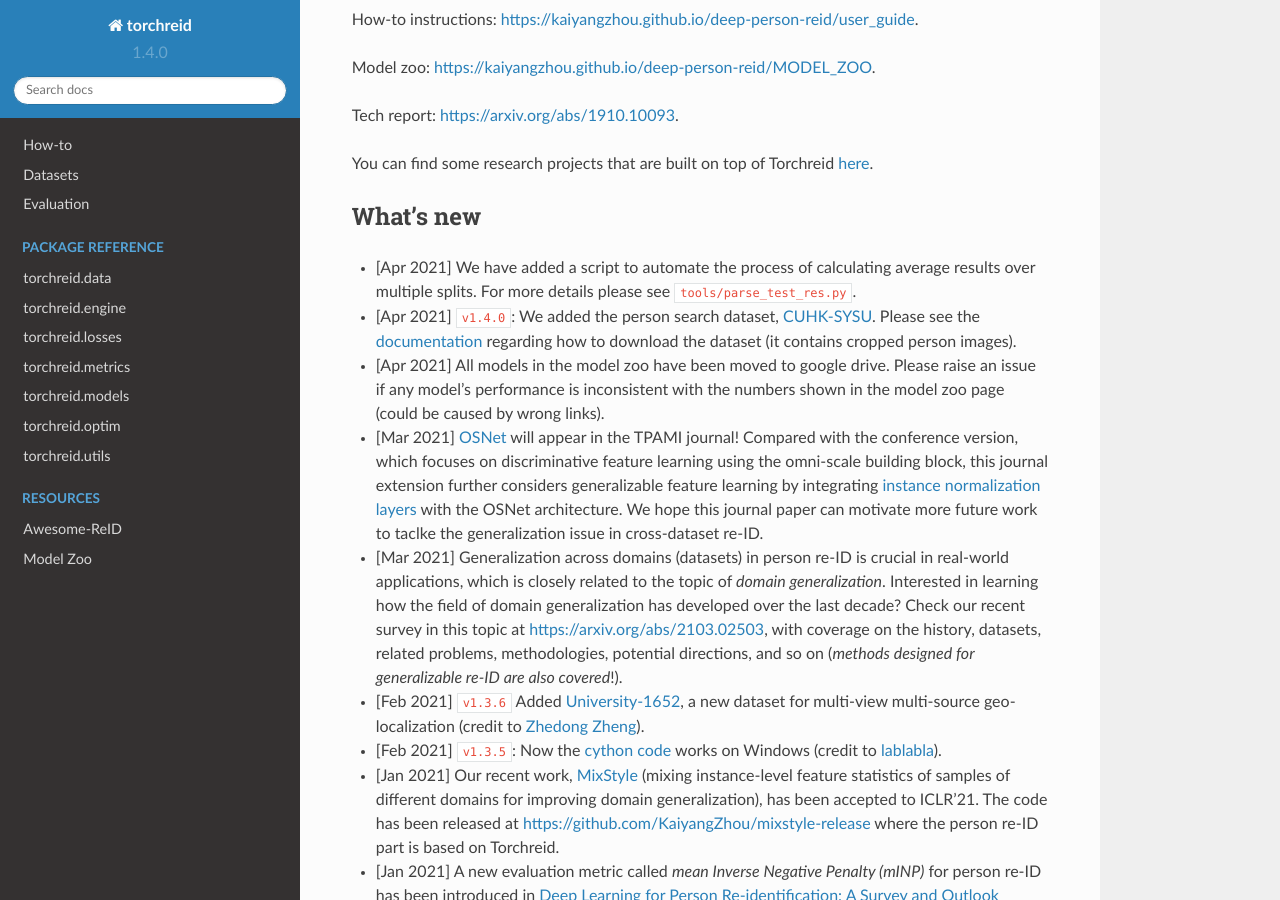
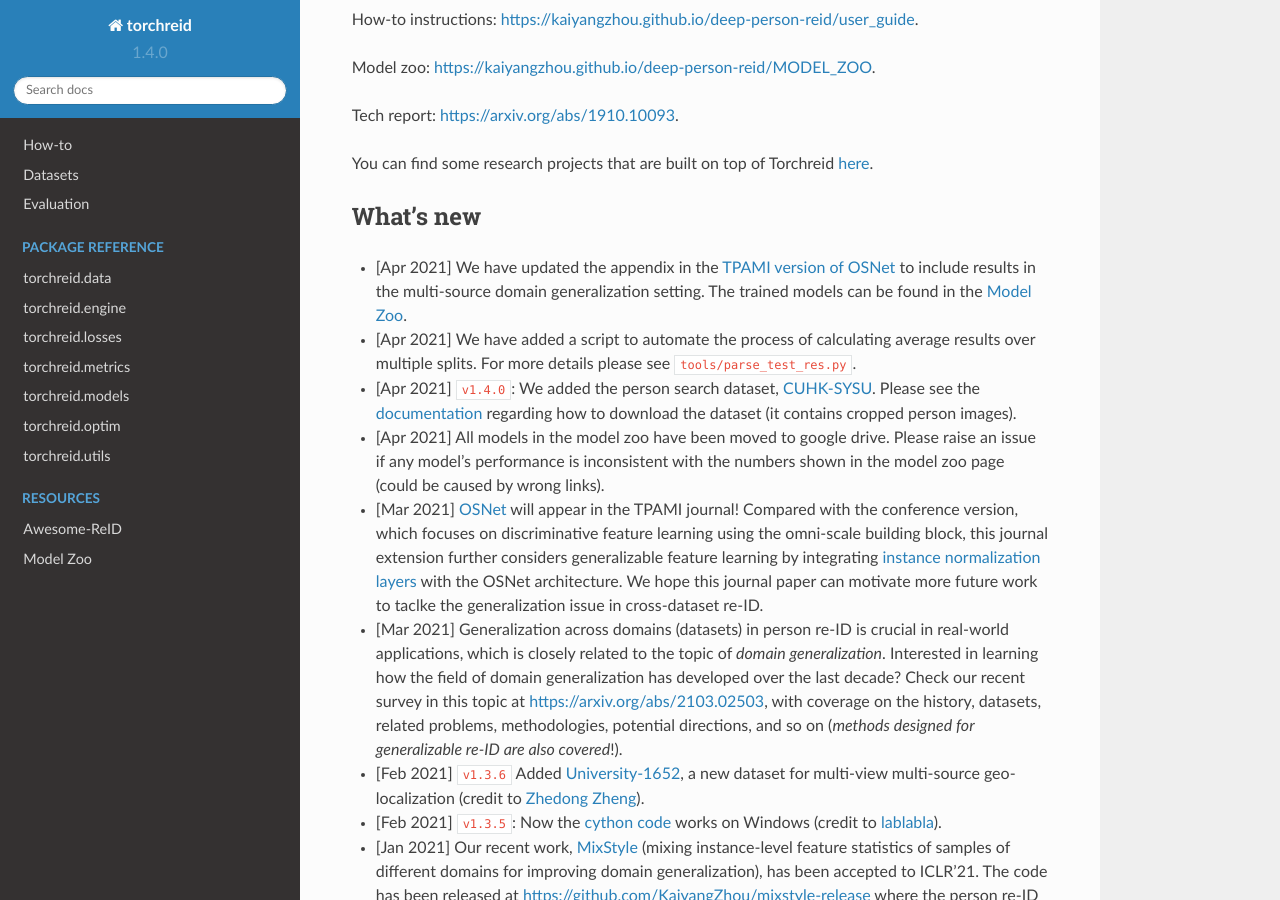
Before and after one commit to KaiyangZhou/deep-person-reid, a Sphinx documentation site: the page built from docs/index.rst, in a window 1280 px wide and 900 px high, scrolled down 656 px. Built offline with Sphinx 7.4.7 and the Read the Docs theme 2.0.0, drawn with Linux system fonts in a browser that asks for light colours.

Commit message:
update model zoo

```diff
--- a/README.rst
+++ b/README.rst
@@ -33,6 +33,7 @@
 
 What's new
 ------------
+- [Apr 2021] We have updated the appendix in the `TPAMI version of OSNet <https://arxiv.org/abs/1910.06827v5>`_ to include results in the multi-source domain generalization setting. The trained models can be found in the `Model Zoo <https://kaiyangzhou.github.io/deep-person-reid/MODEL_ZOO.html>`_.
 - [Apr 2021] We have added a script to automate the process of calculating average results over multiple splits. For more details please see ``tools/parse_test_res.py``.
 - [Apr 2021] ``v1.4.0``: We added the person search dataset, `CUHK-SYSU <http://www.ee.cuhk.edu.hk/~xgwang/PS/dataset.html>`_.  Please see the `documentation <https://kaiyangzhou.github.io/deep-person-reid/>`_ regarding how to download the dataset (it contains cropped person images).
 - [Apr 2021] All models in the model zoo have been moved to google drive. Please raise an issue if any model's performance is inconsistent with the numbers shown in the model zoo page (could be caused by wrong links).
```
Also changed, not shown: docs/MODEL_ZOO.md (+15 -0 lines).
